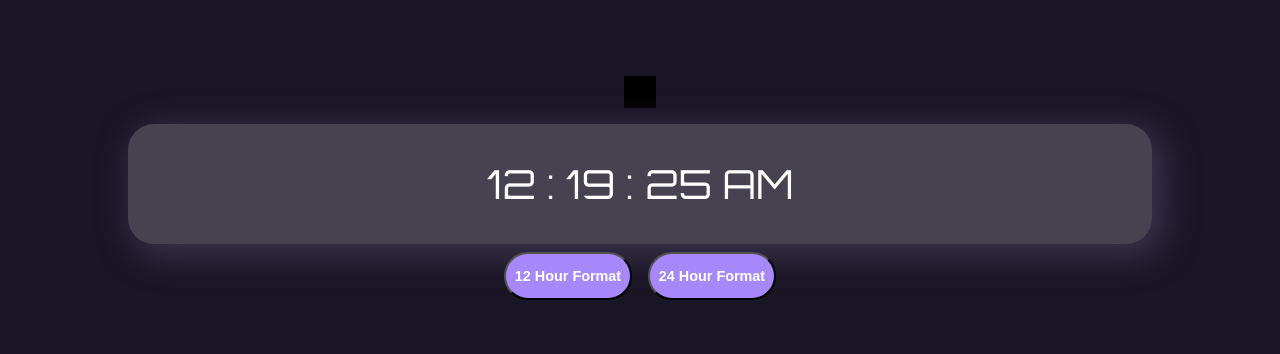
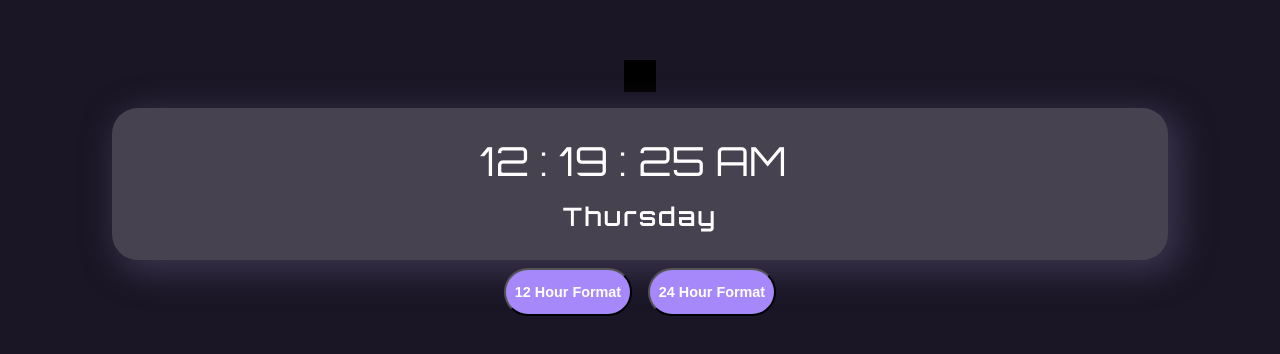
Before and after one commit to sathish0305/Digital_clock, a plain HTML site: page index.html in a window 1280 px wide. Shown: the part 208-562 px from the top of the page. Drawn offline with Linux system fonts and the light colour scheme.

Commit message:
day added

```diff
--- a/index.html
+++ b/index.html
@@ -14,11 +14,15 @@
 
         <div class="digital-clock">
             <h1 id="clock"><span id="hour">00</span> : <span id="minute">00</span> : <span id="second">00</span><span id="ME">AM</span></h1>
+
+            <div class="day">
+                <h2 id="day"></h2>
+            </div>
         </div>
 
         <div class="formats">
-            <button>12 Hour Format</button>
-            <button>24 Hour Format</button>
+            <button id="twelve" value="true">12 Hour Format</button>
+            <button id="twentyfour" value="true">24 Hour Format</button>
         </div>
 
     </div>
--- a/index.js
+++ b/index.js
@@ -2,6 +2,20 @@ let hour = document.getElementById('hour')
 let minute = document.getElementById('minute')
 let second = document.getElementById('second')
 let amORpm = document.getElementById('ME')
+let currentday = document.getElementById('day')
+let twelve = document.getElementById('twelve')
+let twentyfour = document.getElementById('twentyfour')
+
+
+let days = {
+    1:'Monday',
+    2:'Tuesday',
+    3:'Wednesday',
+    4:'Thursday',
+    5:'Friday',
+    6:'Saturday',
+    7:'Sunday'
+}
 
 let twelveHourFormat = (hours)=>{
     let format = 12
@@ -21,6 +35,7 @@ setInterval(()=>{
     let current_hour = date.getHours()
     let current_minute = date.getMinutes()
     let current_second = date.getSeconds()
+    currentday.innerHTML = days[day]
     hour.innerHTML = (current_hour<10)? '0'+current_hour:current_hour
     minute.innerHTML = (current_minute<10)? '0'+current_minute : current_minute
     second.innerHTML = (current_second<10)? '0'+current_second:current_second
--- a/style.css
+++ b/style.css
@@ -23,6 +23,7 @@
 }
 
 .digital-clock{
+    padding: 1rem;
     height: 7.5rem;
     width: 80%;
     border-radius: 26px;
@@ -31,14 +32,22 @@
     display: flex;
     align-items: center;
     justify-content: center;
+    flex-direction: column;
     color: white;
 }
 
 .digital-clock h1{
+    width: 20rem;
     font-weight: 100;
     color: white;
     font-family: 'Orbitron', sans-serif;
     font-size: 2.5rem;
+}
+
+#day{
+    margin-top: 1rem;
+    font-family: 'Orbitron', sans-serif;
+    letter-spacing: 0.2rem;
 }
 
 .formats{
```
